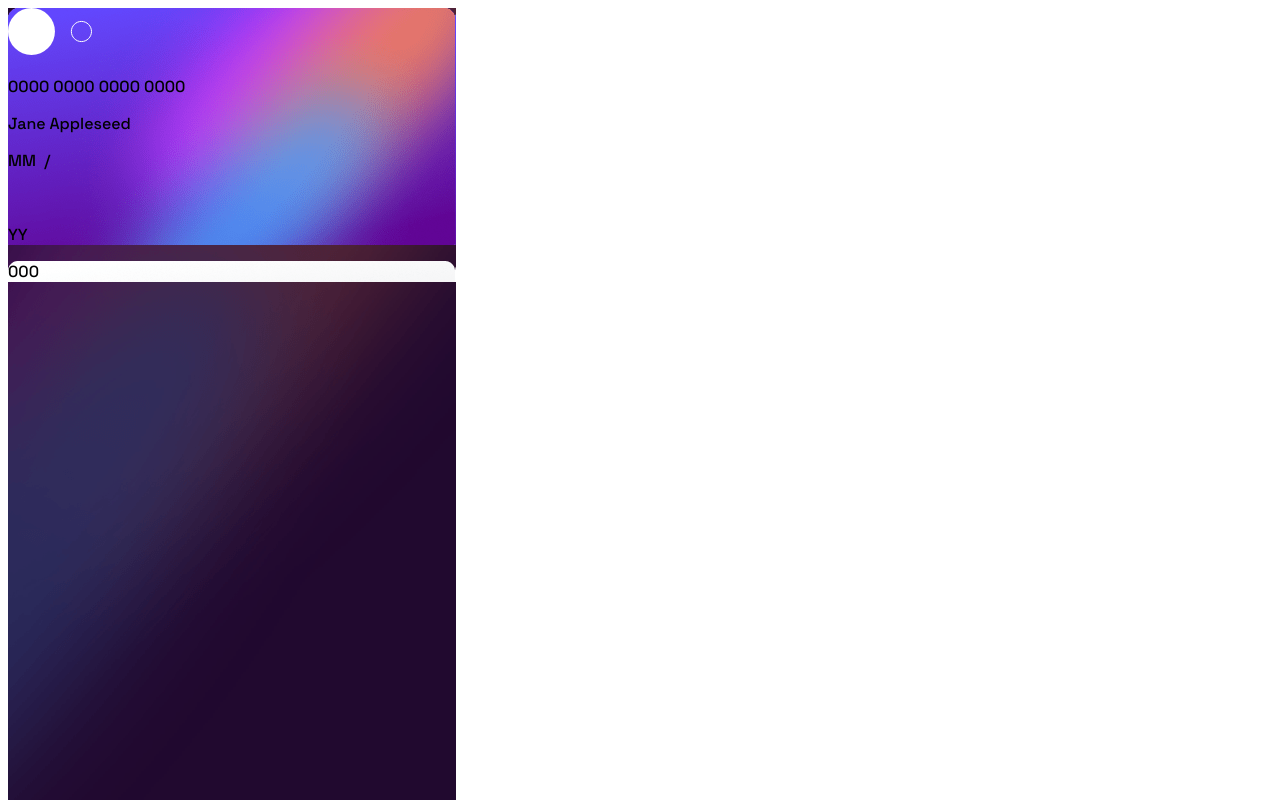
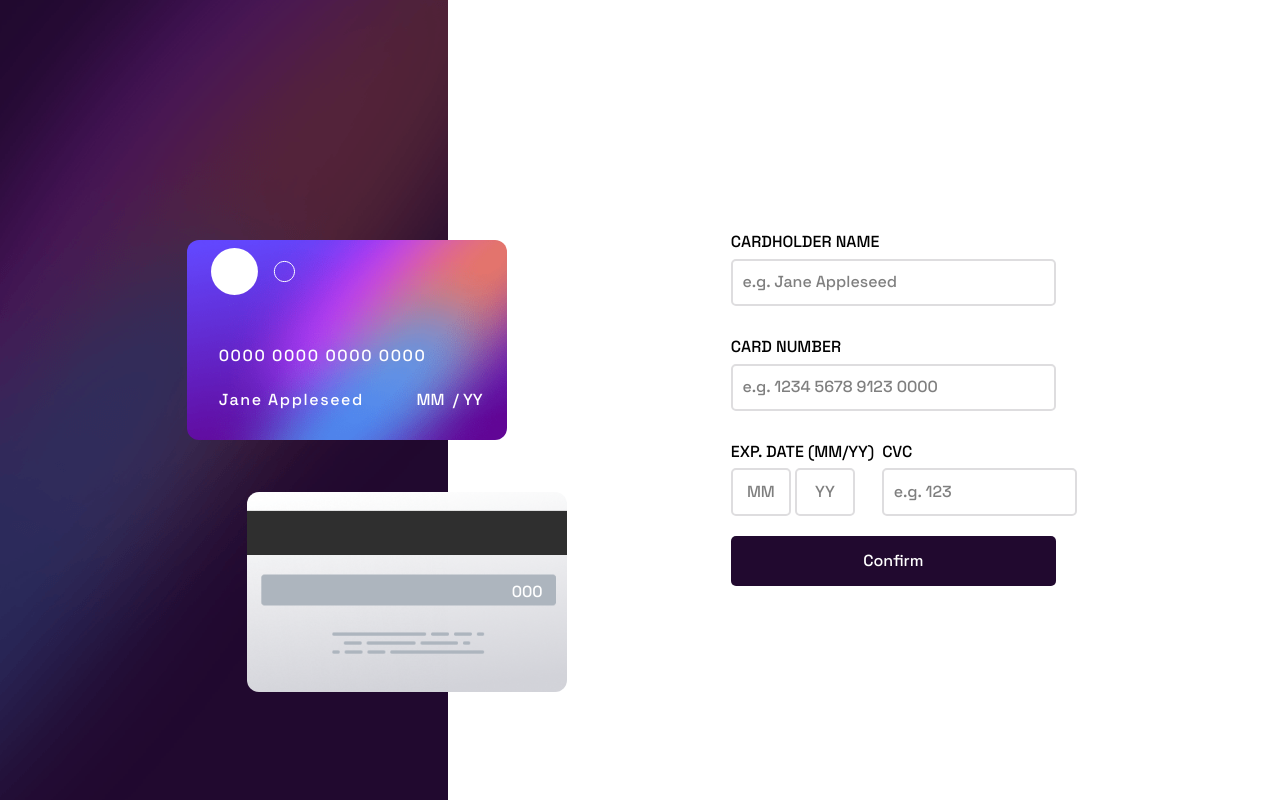
Before and after one commit to Mujeebat-shittu/interactive-card, a React (Vite) app: page / in a window 1280 px wide. Shown: the top 800 px of the page. Built offline with nearby package versions, Linux system fonts and the light colour scheme.

Commit message:
styling fix

```diff
--- a/src/index.css
+++ b/src/index.css
@@ -1,4 +1,3 @@
-@import-normalize
 @import "tailwindcss";
 
 :root{
```
